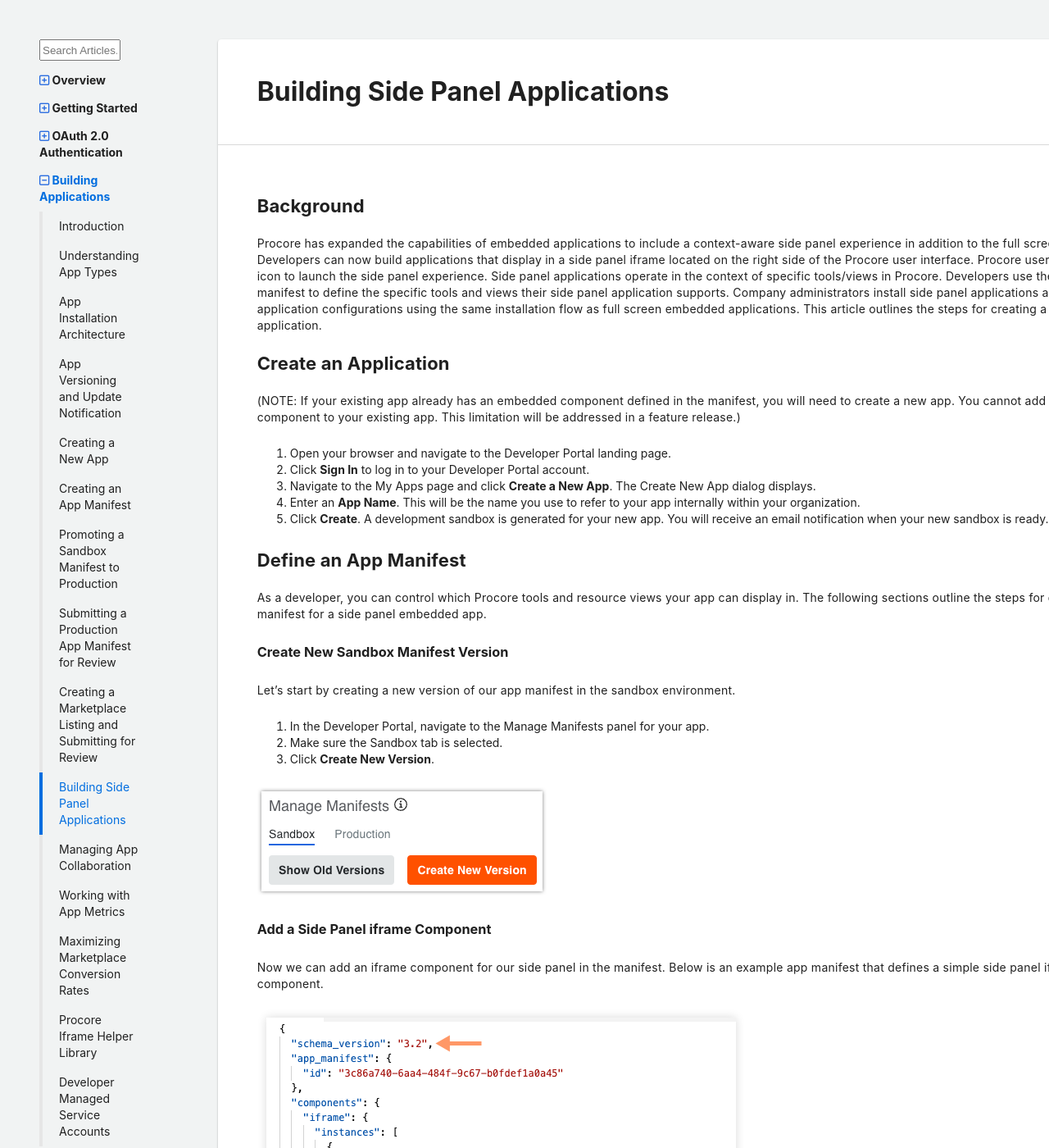
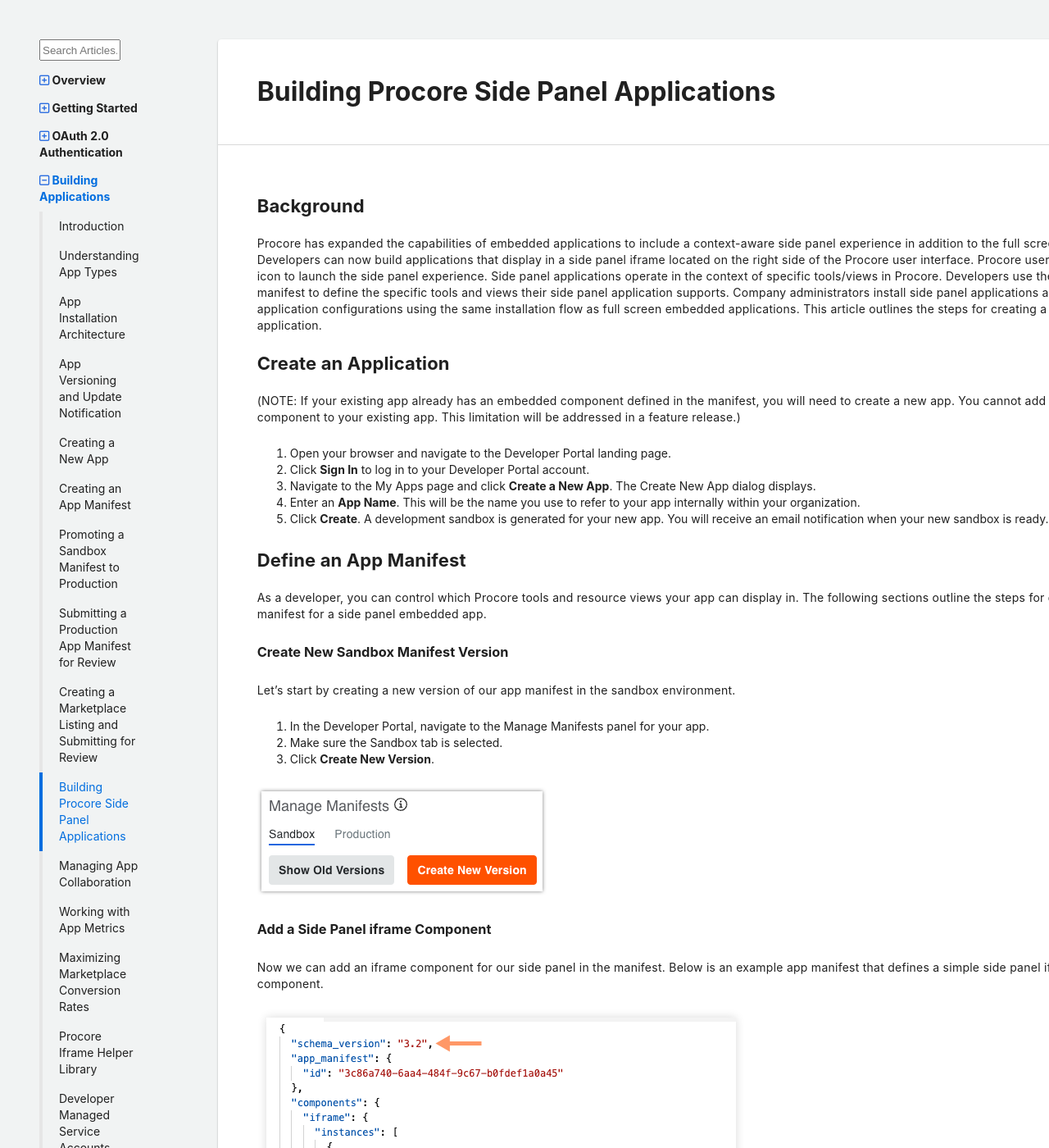
Before and after one commit to procore/documentation, a Jekyll site: the page built from building_applications/building_side_panel_apps.md, in a window 1280 px wide and 1400 px high. Shown: the whole window at 82% size. Built offline with Jekyll 4.4.1, drawn with Linux system fonts in a browser that asks for light colours; comment, search, counter and statistics services are not loaded.

Commit message:
updating title for side panel dev doc

```diff
--- a/_data/navigation.yml
+++ b/_data/navigation.yml
@@ -69,7 +69,7 @@
       url: /building-apps-review-manifest
     - title: Creating a Marketplace Listing and Submitting for Review
       url: /building-apps-submit-marketplace
-    - title: Building Side Panel Applications
+    - title: Building Procore Side Panel Applications
       url: /building-side-panel-apps
     - title: Managing App Collaboration
       url: /building-apps-manage-collabs
--- a/building_applications/building_side_panel_apps.md
+++ b/building_applications/building_side_panel_apps.md
@@ -1,6 +1,6 @@
 ---
 permalink: /building-side-panel-apps
-title: Building Side Panel Applications
+title: Building Procore Side Panel Applications
 layout: default
 section_title: Building Applications
 ---
```
